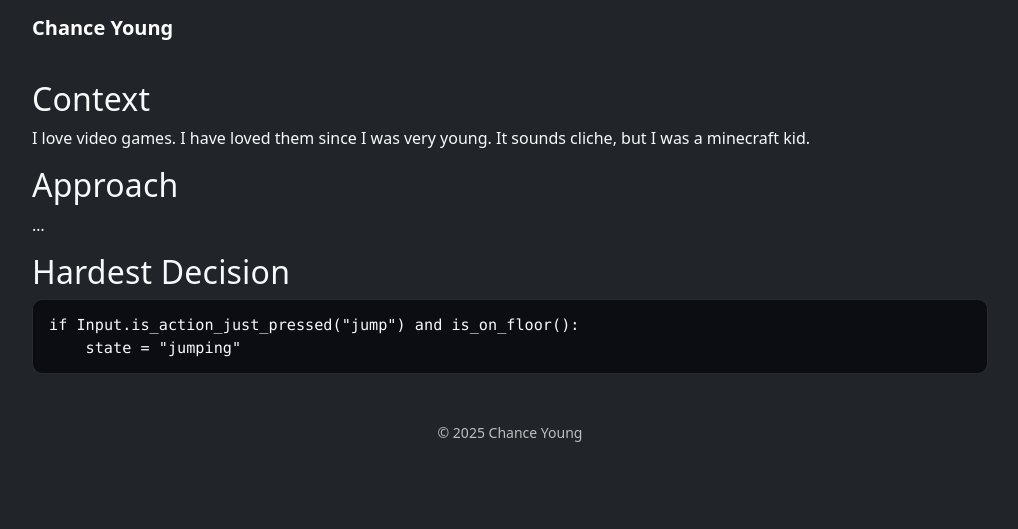
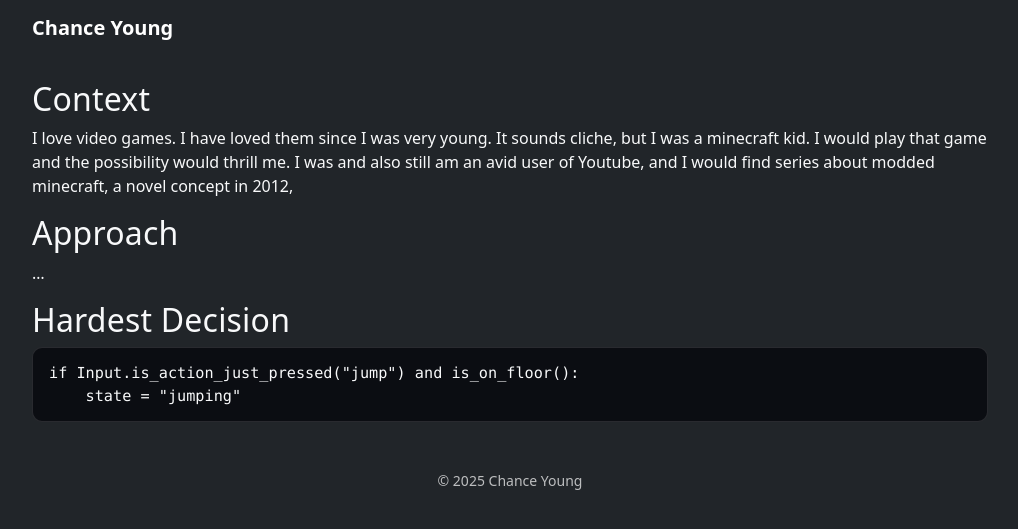
Before and after one commit to ChanceYoung/ChanceYoung.github.io, a Jekyll site: the page built from projects/objectiveoptional.md, in a window 1280 px wide. Shown: the top 529 px of the page, without its empty margins (130-1148 px from the left). Built offline with Jekyll 4.4.1, drawn with Linux system fonts in a browser that asks for light colours.

Commit message:
projects/objectiveoptional.md updated from https://stackedit.io/

```diff
--- a/projects/objectiveoptional.md
+++ b/projects/objectiveoptional.md
@@ -9,7 +9,7 @@ featured: true     # appears on the home page grid
 ---
 
 ## Context
-I love video games. I have loved them since I was very young. It sounds cliche, but I was a minecraft kid.
+I love video games. I have loved them since I was very young. It sounds cliche, but I was a minecraft kid. I would play that game and the possibility would thrill me. I was and also still am an avid user of Youtube, and I would find series about modded minecraft, a novel concept in 2012,
 
 ## Approach
 …
```
Also changed, not shown: other parts of projects/objectiveoptional.md (+1 -1 lines).
